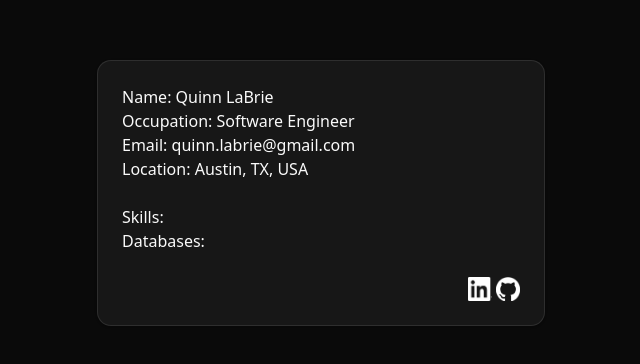
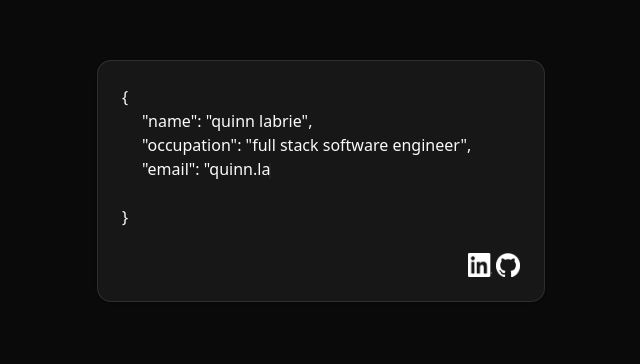
Before and after one commit to quinn-labrie/personal-page, a React (Vite) app: page / in a window 1280 px wide. Shown: the part 132-496 px from the top of the page, without its empty margins (319-959 px from the left). Built offline with nearby package versions, Linux system fonts and the light colour scheme.

Commit message:
json typing tests

```diff
--- a/src/App.tsx
+++ b/src/App.tsx
@@ -5,18 +5,22 @@ import TypingText from './components/TypingText';
 
 function App() {
 	const textItems = [
-		{ label: 'Name', text: 'Quinn LaBrie' },
-		{ label: 'Occupation', text: 'Software Engineer' },
-		{ label: 'Email', text: 'quinn.labrie@gmail.com' },
-		{ label: 'Location', text: 'Austin, TX, USA' },
+		{ label: `"name"`, text: `"quinn labrie",` },
+		{ label: `"occupation"`, text: `"full stack software engineer",` },
+		{ label: `"email"`, text: `"quinn.labrie@gmail.com",` },
+		{ label: `"location"`, text: `"austin, tx, usa",` },
 		{},
 		{
-			label: 'Skills',
-			text: 'Typescript, Next, React, Node',
+			label: `"languages"`,
+			text: `["typescript", "javascript"],`,
 		},
 		{
-			label: 'Databases',
-			text: 'PostgreSQL, MongoDB',
+			label: `"frameworks"`,
+			text: `["react", "next.js", "nest.js"],`,
+		},
+		{
+			label: `"databases"`,
+			text: `["postgresql", "mongodb"]`,
 		},
 	];
 
@@ -38,6 +42,7 @@ function App() {
 	return (
 		<Card className="items-start w-full max-w-md mx-auto mt-[20vh]">
 			<CardContent className="flex flex-col items-start">
+				<p>{`{`}</p>
 				{textItems.map((item, index) => {
 					if (!item.label || !item.text) {
 						return <br key={`break-${index}`} />;
@@ -54,9 +59,11 @@ function App() {
 									? handleLineComplete
 									: undefined
 							}
+							indentLevel={1} // Add indentation
 						/>
 					);
 				})}
+				<p>{`}`}</p>
 			</CardContent>
 			<CardContent className="flex flex-row-reverse w-full">
 				<a
@@ -70,7 +77,7 @@ function App() {
 					/>
 				</a>
 				<a
-					href="https://www.linkedin.com/in/quinn-labrie-300411a9/"
+					href="https://github.com/quinn-labrie"
 					target="_blank"
 					rel="noopener noreferrer"
 					className="mr-1"
--- a/src/components/TypingText.tsx
+++ b/src/components/TypingText.tsx
@@ -6,6 +6,7 @@ interface TypingTextProps {
 	text: string;
 	startTyping: boolean;
 	onComplete?: () => void;
+	indentLevel?: number; // Add this to control indentation
 }
 
 export default function TypingText({
@@ -13,14 +14,23 @@ export default function TypingText({
 	text,
 	startTyping,
 	onComplete,
+	indentLevel = 1, // Default indent level
 }: TypingTextProps) {
 	const [displayedText, setDisplayedText] = useState('');
 	const [isTyping, setIsTyping] = useState(false);
 	const hasTypedRef = useRef(false);
 
+	// Combine label and text into a complete line
+	const fullLine = `${label}: ${text}`;
+
+	// Calculate indent style
+	const indentStyle = {
+		paddingLeft: `${indentLevel * 20}px`, // 20px per indent level
+	};
+
 	useEffect(() => {
 		if (hasTypedRef.current) {
-			setDisplayedText(text);
+			setDisplayedText(fullLine);
 			return;
 		}
 
@@ -28,9 +38,9 @@ export default function TypingText({
 			setIsTyping(true);
 			let i = 0;
 			const typing = setInterval(() => {
-				setDisplayedText(text.substring(0, i));
+				setDisplayedText(fullLine.substring(0, i));
 				i++;
-				if (i > text.length) {
+				if (i > fullLine.length) {
 					clearInterval(typing);
 					setIsTyping(false);
 					hasTypedRef.current = true;
@@ -42,11 +52,13 @@ export default function TypingText({
 
 			return () => clearInterval(typing);
 		}
-	}, [text, startTyping, onComplete]);
+	}, [fullLine, startTyping, onComplete]);
 
 	return (
-		<p>
-			{label}:{' '}
+		<p
+			style={indentStyle}
+			className="typing-line"
+		>
 			<span className={`typing-text ${isTyping ? 'typing' : 'finished'}`}>
 				{displayedText}
 			</span>
```
